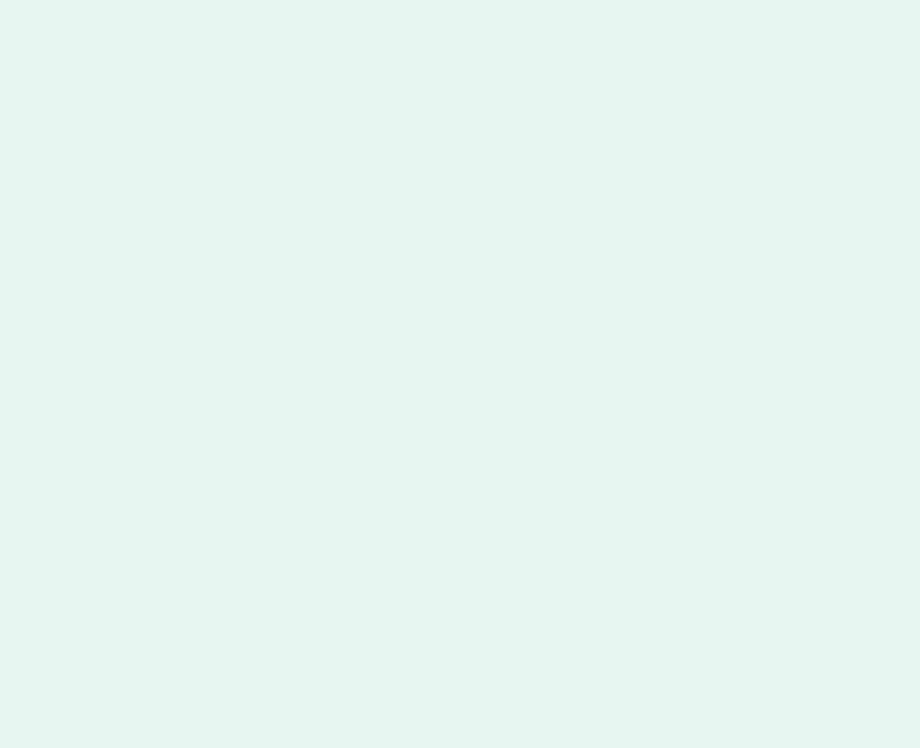
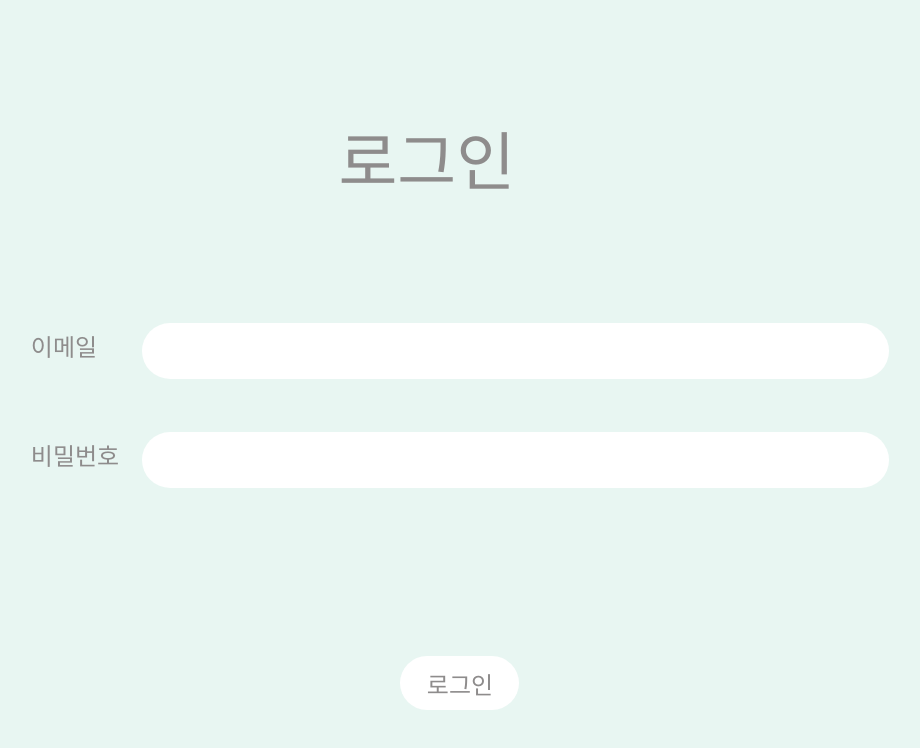
Before and after one commit to whisper-room/frontend, a React (Create React App) app: page /login in a window 1280 px wide. Before the commit this address had no page. Shown: the top 748 px of the page, without its empty margins (180-1100 px from the left). Built offline with nearby package versions, Linux system fonts and the light colour scheme.

Commit message:
feat: Login 페이지 추가

```diff
--- a/src/App.js
+++ b/src/App.js
@@ -1,6 +1,7 @@
 import { BrowserRouter as Router, Route, Routes } from 'react-router-dom';
 import Home from './routes/Home';
 import Join from './routes/Join';
+import Login from './routes/Login';
 
 function App() {
   return (
@@ -8,6 +9,7 @@ function App() {
       <Routes>
         <Route path="/" element={<Home />} />
         <Route path="/join" element={<Join />} />
+        <Route path="/login" element={<Login />} />
       </Routes>
     </Router>
   );
--- /dev/null
+++ b/src/css/Login.module.css
@@ -0,0 +1,51 @@
+.login {
+  margin-top: 132px;
+}
+.login h1 {
+  width: 243px;
+  height: 70px;
+  font-weight: 400;
+  font-size: 64px;
+  line-height: 100%;
+  color: #8e8c8c;
+  margin-bottom: 121px;
+}
+.login form {
+  display: flex;
+  flex-direction: column;
+  align-items: center;
+  justify-content: center;
+}
+.div {
+  display: inline;
+}
+.div label {
+  font-weight: 400;
+  font-size: 24px;
+  line-height: 100%;
+  color: #8e8c8c;
+}
+
+.div input {
+  width: 743px;
+  height: 54px;
+  border-radius: 250px;
+  border: none;
+  margin-left: 45px;
+  margin-bottom: 53px;
+}
+
+.div input[type='password'] {
+  margin-left: 23px;
+}
+.login button {
+  margin-top: 115px;
+  width: 119px;
+  height: 54px;
+  background-color: #ffffff;
+  border: none;
+  border-radius: 250px;
+  font-weight: 400;
+  font-size: 24px;
+  color: #8e8c8c;
+}
--- /dev/null
+++ b/src/routes/Login.js
@@ -0,0 +1,22 @@
+import styles from '../css/Login.module.css';
+
+function Login() {
+  return (
+    <div className={styles.login}>
+      <h1>로그인</h1>
+      <form>
+        <div className={styles.div}>
+          <label>이메일</label>
+          <input type="email" required></input>
+        </div>
+        <div className={styles.div}>
+          <label>비밀번호</label>
+          <input type="password" required></input>
+        </div>
+        <button>로그인</button>
+      </form>
+    </div>
+  );
+}
+
+export default Login;
```
